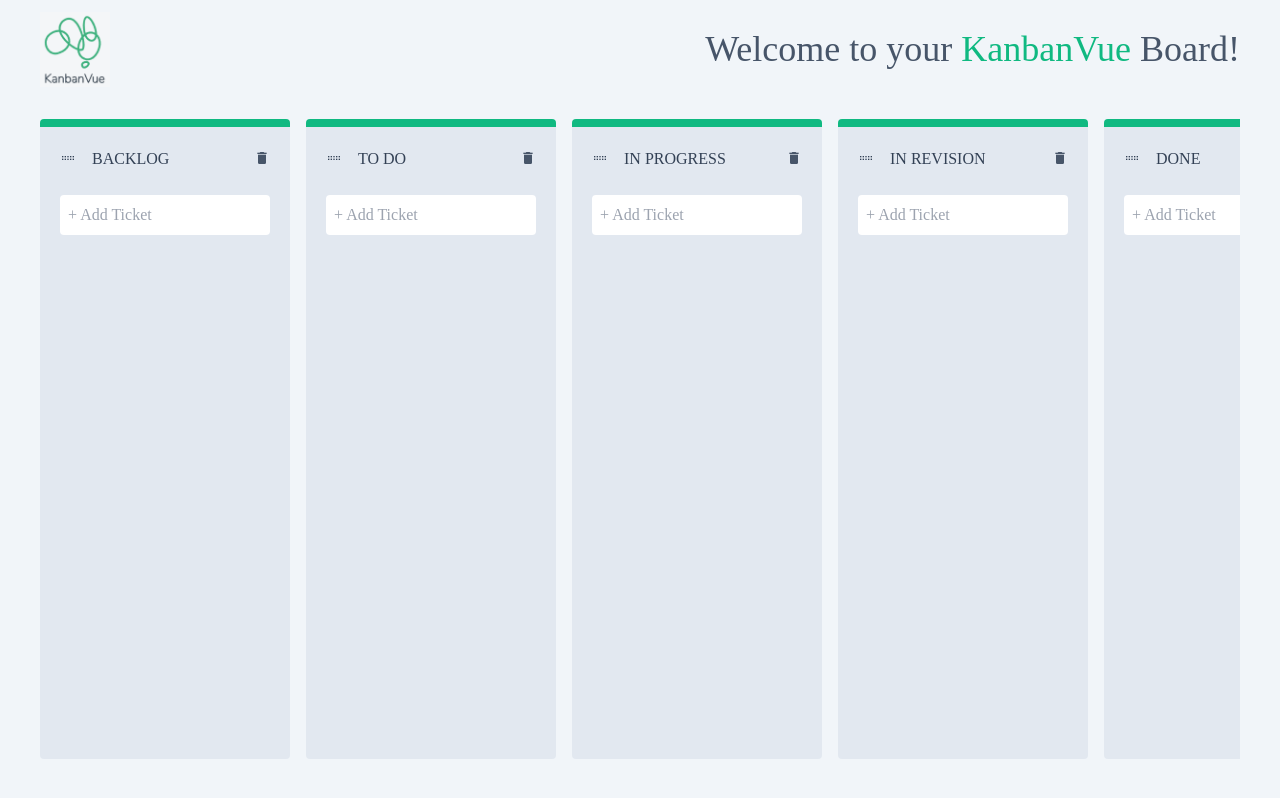
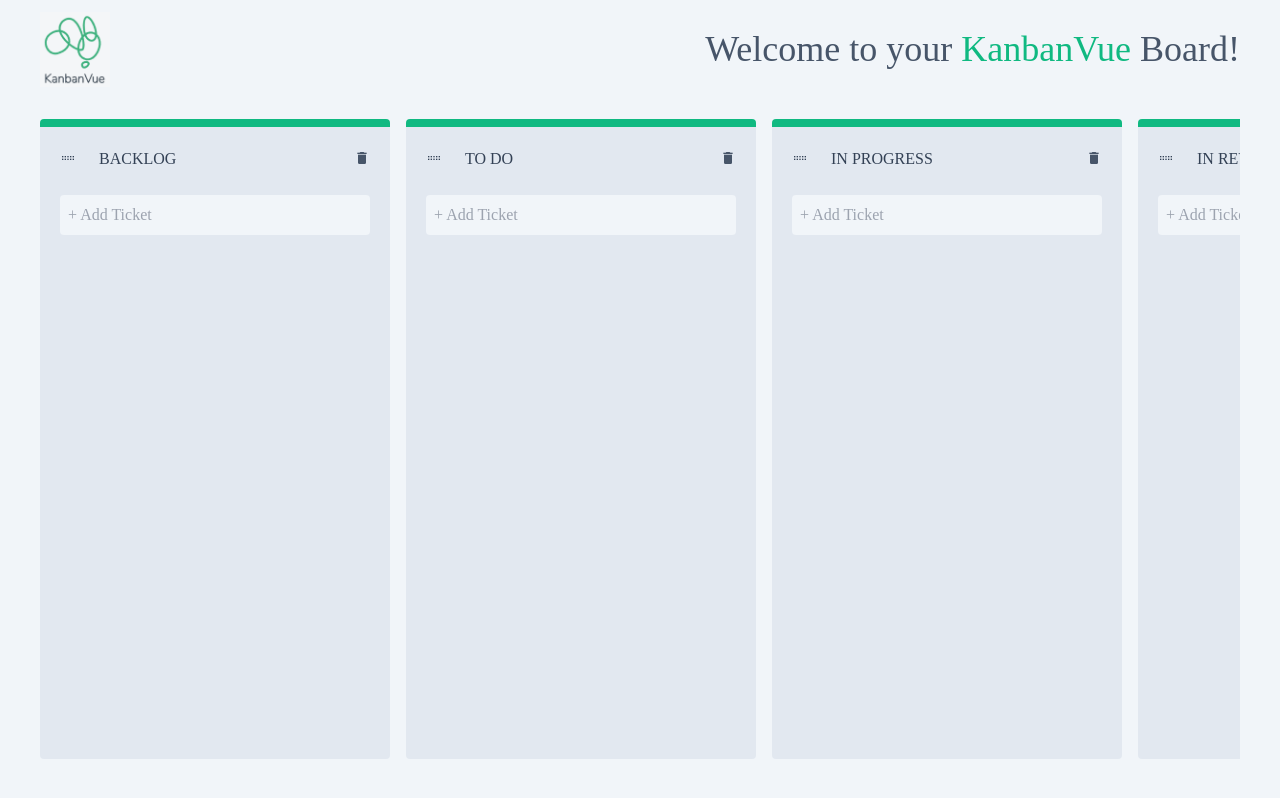
Before and after one commit to katiaku/kanban-vue, a Nuxt app: page / in a window 1280 px wide. Built offline with nearby package versions, Linux system fonts and the light colour scheme.

Commit message:
Correct style details

```diff
--- a/components/KanbanBoard.vue
+++ b/components/KanbanBoard.vue
@@ -9,7 +9,7 @@
             class="flex items-start gap-4"
         >
             <template #item="{ element: column }: { element: Column }">
-                <div class="column bg-slate-200 p-5 pt-3 rounded min-w-[250px] min-h-[640px] border-t-8 border-emerald-500 mb-4">
+                <div class="column bg-slate-200 p-5 pt-3 rounded w-[350px] min-h-[640px] border-t-8 border-emerald-500 mb-4">
                     <header class="mb-4 text-slate-700 flex justify-between items-center">
                         <Tooltip
                             text="Move Column"
--- a/components/KanbanTask.vue
+++ b/components/KanbanTask.vue
@@ -1,13 +1,13 @@
 <template>
     <div
-        class="task bg-slate-100 p-2 mb-2 rounded shadow-sm max-w-[250px] flex text-slate-600"
+        class="task bg-white p-2 mb-2 rounded shadow-sm max-w-[350px] flex text-slate-600"
         :title="task.createdAt.toLocaleDateString()"
         tabindex="0"
     >
         <Tooltip text="Move Ticket">
             <DragHandle class="pr-2 hover:text-emerald-600 transition duration-500 hover:ease-in-out" />
         </Tooltip>
-        <span class="cursor-default">
+        <span class="cursor-default overflow-hidden break-words pr-2">
             {{ task.title }}
         </span>
         <Tooltip text="Delete Ticket" class="ml-auto">
--- a/components/NewTask.vue
+++ b/components/NewTask.vue
@@ -4,7 +4,7 @@
             v-model="title"
             @keydown.tab="createTask"
             @keyup.enter="createTask"
-            class="focus:bg-white focus:shadow resize-none rounded w-full border-none p-2"
+            class="bg-slate-100 focus:bg-slate-100 focus:shadow resize-none rounded w-full border-none p-2"
             :class="{
                 'h-10': !focused,
                 'h-20': focused,
--- a/components/Tooltip.vue
+++ b/components/Tooltip.vue
@@ -1,7 +1,7 @@
 <template>
     <div class="tooltip relative inline-block">
         <slot></slot>
-        <span class="tooltip-text cursor-default absolute z-10 bg-white border border-slate-200 text-slate-700 p-1 rounded-full text-[10px] text-center">{{ text }}</span>
+        <span class="tooltip-text cursor-default absolute z-10 bg-slate-100 border border-slate-200 text-slate-700 rounded-full text-[10px] text-center">{{ text }}</span>
     </div>
 </template>
 
@@ -17,7 +17,7 @@ const props = defineProps<{
 <style scoped>
 .tooltip .tooltip-text {
     visibility: 0;
-    min-width: 90px;
+    min-width: 80px;
     width: auto;
     bottom: 65%;
     left: 50%;
```
